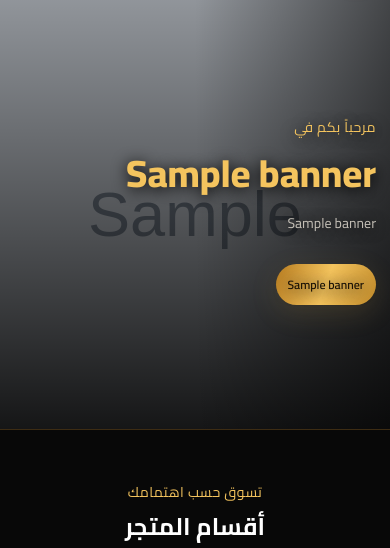
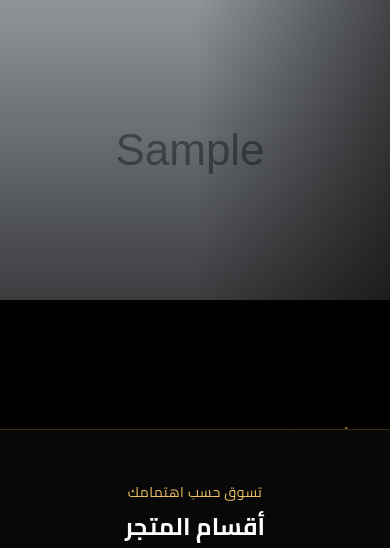
Before and after one commit to khanate101/Website, a PHP site: page / in a window 390 px wide. Shown: the part 104-652 px from the top of the page. Run offline with PHP 8.4, Linux system fonts and the light colour scheme; data comes from the database, SQL or seed files in the repository; tables that the repository leaves empty hold one stand-in row (values such as "Sample post"); grey boxes marked "Sample" are stand-in pictures.

Commit message:
Render banner images as responsive image elements

```diff
--- a/public/index.php
+++ b/public/index.php
@@ -17,7 +17,7 @@ $cartCount=array_sum(array_map('intval',$_SESSION['cart']??[]));$csrf=\App\Secur
 <header class="site-header"><div class="container nav-wrap"><a class="brand" href="./" aria-label="الرئيسية"><span class="brand-mark">27</span><span><strong><?=e($storeName)?></strong><small>VIP 27</small></span></a><button class="menu-toggle" type="button" aria-expanded="false" aria-controls="main-nav">القائمة</button><nav id="main-nav" class="main-nav" aria-label="القائمة الرئيسية"><a class="active" href="./">الرئيسية</a><a href="#categories">الأقسام</a><a href="#products">المنتجات</a><a href="#about">من نحن</a></nav><div class="nav-actions"><a href="cart.php" class="cart-link" aria-label="السلة">السلة <b><?=$cartCount?></b></a></div></div></header>
 <main>
 <section class="hero <?= $banners?'hero-slideshow':'' ?>" id="hero">
-<?php if($banners):?><div class="hero-slides"><?php foreach($banners as $i=>$banner):?><article class="hero-slide <?=$i===0?'is-active':''?>" style="--slide-image:url('<?=e($banner['image_path'])?>')" aria-hidden="<?=$i===0?'false':'true'?>"><div class="hero-slide-shade"></div><div class="container hero-content"><div class="hero-copy"><span class="eyebrow">مرحباً بكم في</span><h1><?=e($banner['title']?:$heroTitle)?></h1><?php if($banner['subtitle']):?><p><?=e($banner['subtitle'])?></p><?php endif;?><?php if($banner['button_label']&&$banner['button_url']):?><div class="hero-actions"><a class="btn btn-gold" href="<?=e($banner['button_url'])?>"><?=e($banner['button_label'])?></a></div><?php else:?><div class="hero-actions"><a class="btn btn-gold" href="#products">تسوق الآن ←</a></div><?php endif;?></div></div></article><?php endforeach;?></div><?php if(count($banners)>1):?><div class="hero-dots" aria-label="التنقل بين العروض"><?php foreach($banners as $i=>$banner):?><button type="button" class="<?=$i===0?'active':''?>" data-slide-to="<?=$i?>" aria-label="العرض <?=$i+1?>"></button><?php endforeach;?></div><button class="hero-arrow hero-prev" type="button" aria-label="السابق">‹</button><button class="hero-arrow hero-next" type="button" aria-label="التالي">›</button><?php endif;?>
+<?php if($banners):?><div class="hero-slides"><?php foreach($banners as $i=>$banner):?><article class="hero-slide <?=$i===0?'is-active':''?>" aria-hidden="<?=$i===0?'false':'true'?>"><img class="hero-slide-image" src="<?=e($banner['image_path'])?>" alt="<?=e($banner['image_alt']??$banner['title'])?>" fetchpriority="<?=$i===0?'high':'low'?>"><div class="hero-slide-shade"></div><div class="container hero-content"><div class="hero-copy"><span class="eyebrow">مرحباً بكم في</span><h1><?=e($banner['title']?:$heroTitle)?></h1><?php if($banner['subtitle']):?><p><?=e($banner['subtitle'])?></p><?php endif;?><?php if($banner['button_label']&&$banner['button_url']):?><div class="hero-actions"><a class="btn btn-gold" href="<?=e($banner['button_url'])?>"><?=e($banner['button_label'])?></a></div><?php else:?><div class="hero-actions"><a class="btn btn-gold" href="#products">تسوق الآن ←</a></div><?php endif;?></div></div></article><?php endforeach;?></div><?php if(count($banners)>1):?><div class="hero-dots" aria-label="التنقل بين العروض"><?php foreach($banners as $i=>$banner):?><button type="button" class="<?=$i===0?'active':''?>" data-slide-to="<?=$i?>" aria-label="العرض <?=$i+1?>"></button><?php endforeach;?></div><button class="hero-arrow hero-prev" type="button" aria-label="السابق">‹</button><button class="hero-arrow hero-next" type="button" aria-label="التالي">›</button><?php endif;?>
 <?php else:?><div class="hero-glow"></div><div class="container hero-content"><div class="hero-copy"><span class="eyebrow">مرحباً بكم في</span><h1><?=e($heroTitle)?></h1><p><?=e($heroSubtitle)?></p><div class="hero-actions"><a class="btn btn-gold" href="#products">تسوق الآن ←</a><a class="text-link" href="#categories">تصفح الأقسام</a></div><div class="trust-row"><span>✧ جودة مختارة</span><span>◇ تجربة سهلة</span><span>◈ خدمة موثوقة</span></div></div><div class="hero-art" aria-hidden="true"><div class="gold-orbit"></div><div class="hero-emblem">27</div><span class="hero-caption">VIP 27</span></div></div><?php endif;?></section>
 <?php if(!$dbReady):?><div class="container"><div class="notice">المتجر قيد الإعداد. يرجى إعداد قاعدة البيانات.</div></div><?php endif;?>
 <section class="section categories-section" id="categories"><div class="container"><div class="section-heading"><div><span class="eyebrow">تسوق حسب اهتمامك</span><h2>أقسام المتجر</h2></div><span class="heading-line"></span></div>
```
